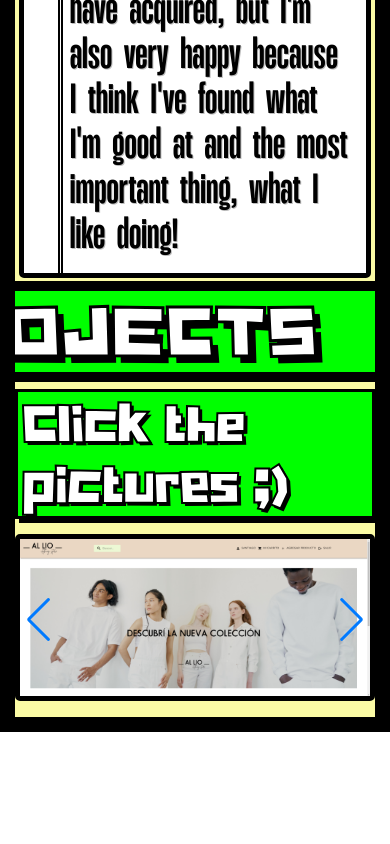
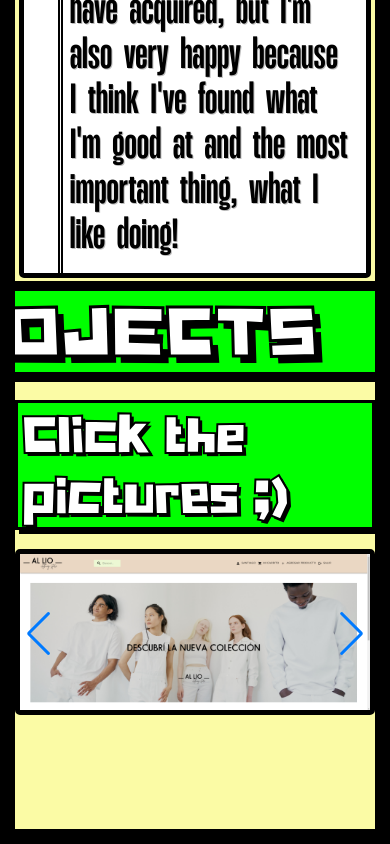
Before and after one commit to BStar098/bstar098Portfolio, a React (Create React App) app: page / in a window 390 px wide. Shown: the part 2400-3244 px from the top of the page. Before the commit the page ends 3132 px from the top, so only its background shows below. Built offline with nearby package versions, Linux system fonts and the light colour scheme; grey boxes are pictures that could not be loaded.

Commit message:
media queries regarding the margin of the carousel

```diff
--- a/src/styles/MyProjects/myProjects.css
+++ b/src/styles/MyProjects/myProjects.css
@@ -14,7 +14,7 @@
   width: -webkit-fit-content;
   width: -moz-fit-content;
   width: fit-content;
-  margin: 2% auto 1% auto;
+  margin: 5% auto 2% auto;
   padding: 0.2% 1% 0.2% 1%;
   cursor: default;
   border: 7px solid black;
@@ -28,7 +28,7 @@
 .swiperContainer {
   height: 80%;
   width: 80%;
-  margin-bottom: 2%;
+  margin-bottom: 7%;
 }
 
 .swiperPicture {
@@ -57,7 +57,7 @@
           user-select: none;
 }
 
-@media screen and (max-width: 900px) {
+@media screen and (max-width: 800px) {
   .myProjectsTitle {
     font-size: 6vh;
     -webkit-text-stroke: 2px black;
@@ -68,7 +68,7 @@
   .swiperContainer {
     height: 90%;
     width: 100%;
-    margin: 3%;
+    margin: 3% 0% 30% 0%;
   }
   .swiperPicture > a > img {
     border: 5px solid black;
--- a/src/styles/MyProjects/myProjects.sass
+++ b/src/styles/MyProjects/myProjects.sass
@@ -9,7 +9,7 @@
 .myProjectsTitle
     font-size: 300%
     width: fit-content
-    margin: 2% auto 1% auto
+    margin: 5% auto 2% auto
     padding: 0.2% 1% 0.2% 1%
     cursor: default
     border: 7px solid black
@@ -24,7 +24,7 @@
 .swiperContainer
     height: 80%
     width: 80%
-    margin-bottom: 2%
+    margin-bottom: 7%
 
 .swiperPicture
     display: flex
@@ -46,7 +46,7 @@
         box-shadow: 10px 10px black
         user-select: none
 
-@media screen and ( max-width: 900px )
+@media screen and ( max-width: 800px )
     .myProjectsTitle
         font-size: 6vh
         -webkit-text-stroke: 2px black
@@ -56,7 +56,7 @@
     .swiperContainer
         height: 90%
         width: 100%
-        margin: 3%
+        margin: 3% 0% 30% 0%
     .swiperPicture
         >a
             >img
```
Also changed, not shown: 1 other file (tests, documents, lock files or other folders).
